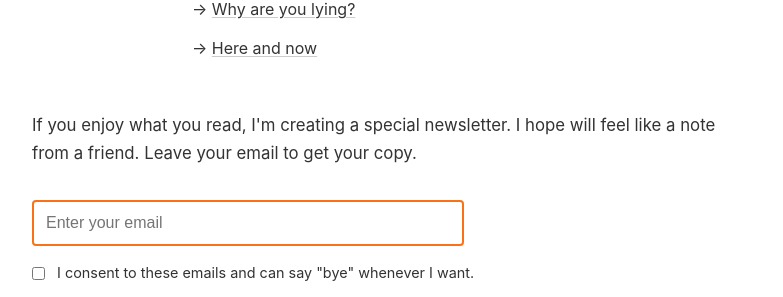
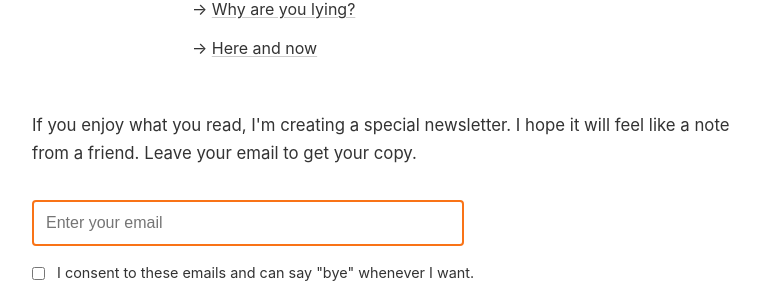
Before and after one commit to westleyovercash/westleyovercash.github.io, a Jekyll site: the page built from index.md, in a window 1280 px wide and 900 px high, scrolled down 812 px. Shown: the part 145-442 px from the top of the window, without its empty margins (248-1031 px from the left). Built offline with Jekyll 4.4.1, drawn with Linux system fonts in a browser that asks for light colours.

Commit message:
Update index.md

```diff
--- a/index.md
+++ b/index.md
@@ -28,7 +28,7 @@ From Czech startups to F500 brands, I turn their complex ideas into stories that
 {% endfor %}
 </ul>
 
-<p style="margin-top: 3rem;">If you enjoy what you read, I'm creating a special newsletter. I hope will feel like a note from a friend. Leave your email to get your copy.</p>
+<p style="margin-top: 3rem;">If you enjoy what you read, I'm creating a special newsletter. I hope it will feel like a note from a friend. Leave your email to get your copy.</p>
 
 <form action="https://buttondown.email/api/emails/embed-subscribe/westley" method="post" target="popupwindow" style="margin: 2rem 0;">
   <input type="email" name="email" placeholder="Enter your email" required style="display: block; margin-bottom: 1rem;">
```
